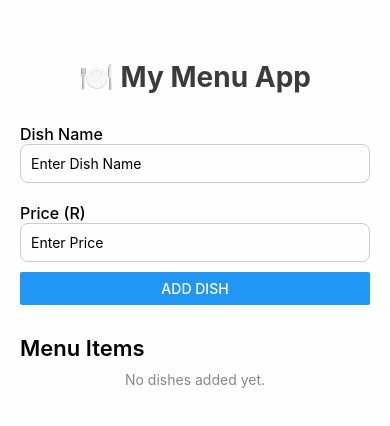
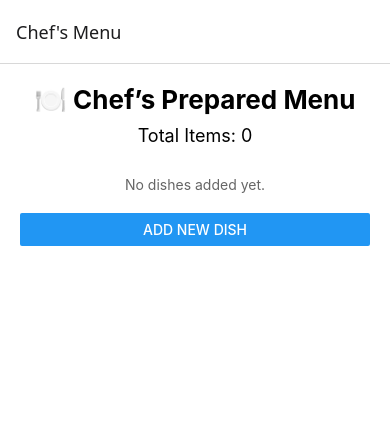
Before and after one commit to ST10494032/MAST_Poe_Par_2_ST_10494032, a React Native app: screen / in a window 390 px wide. Shown: the top 426 px of the page. Built offline with nearby package versions, Linux system fonts and the light colour scheme.

Commit message:
Trying something

```diff
--- a/App.tsx
+++ b/App.tsx
@@ -1,120 +1,34 @@
 import React, { useState } from "react";
-import { StyleSheet, Text, View, TextInput, Button, FlatList, Alert } from "react-native";
+import { NavigationContainer } from "@react-navigation/native";
+import { createNativeStackNavigator } from "@react-navigation/native-stack";
+import HomeScreen from "./screens/HomeScreen";
+import AddItemScreen from "./screens/AddItemScreen";
+import { MenuItem } from "./types/MenuItem";
 
-type MenuItem = {
-  id: string;
-  name: string;
-  price: string;
+export type RootStackParamList = {
+  Home: { menu: MenuItem[] } | undefined;
+  AddItem: { addMenuItem: (item: MenuItem) => void };
 };
+
+const Stack = createNativeStackNavigator<RootStackParamList>();
 
 export default function App() {
   const [menu, setMenu] = useState<MenuItem[]>([]);
-  const [dishName, setDishName] = useState("");
-  const [dishPrice, setDishPrice] = useState("");
 
-  const addMenuItem = () => {
-    if (!dishName || !dishPrice) {
-      Alert.alert("Error", "Please enter both dish name and price");
-      return;
-    }
-
-    const newItem: MenuItem = {
-      id: Date.now().toString(),
-      name: dishName,
-      price: dishPrice,
-    };
-
-    setMenu([...menu, newItem]);
-    setDishName("");
-    setDishPrice("");
+  const addMenuItem = (item: MenuItem) => {
+    setMenu([...menu, item]);
   };
 
   return (
-    <View style={styles.container}>
-      <Text style={styles.header}>🍽️ My Menu App</Text>
-
-      <Text style={styles.label}>Dish Name</Text>
-      <TextInput
-        style={styles.input}
-        placeholder="Enter Dish Name"
-        value={dishName}
-        onChangeText={setDishName}
-      />
-
-      <Text style={styles.label}>Price (R)</Text>
-      <TextInput
-        style={styles.input}
-        placeholder="Enter Price"
-        value={dishPrice}
-        onChangeText={setDishPrice}
-        keyboardType="numeric"
-      />
-
-      <Button title="Add Dish" onPress={addMenuItem} />
-
-      <Text style={styles.subHeader}>Menu Items</Text>
-      {menu.length === 0 ? (
-        <Text style={styles.emptyText}>No dishes added yet.</Text>
-      ) : (
-        <FlatList
-          data={menu}
-          keyExtractor={(item) => item.id}
-          renderItem={({ item }) => (
-            <View style={styles.menuItem}>
-              <Text style={styles.menuText}>
-                {item.name} - R{item.price}
-              </Text>
-            </View>
-          )}
-        />
-      )}
-    </View>
+    <NavigationContainer>
+      <Stack.Navigator>
+        <Stack.Screen name="Home" options={{ title: "Chef's Menu" }}>
+          {(props) => <HomeScreen {...props} menu={menu} />}
+        </Stack.Screen>
+        <Stack.Screen name="AddItem" options={{ title: "Add Menu Item" }}>
+          {(props) => <AddItemScreen {...props} addMenuItem={addMenuItem} />}
+        </Stack.Screen>
+      </Stack.Navigator>
+    </NavigationContainer>
   );
 }
-
-const styles = StyleSheet.create({
-  container: {
-    flex: 1,
-    backgroundColor: "#fefefe",
-    padding: 20,
-    paddingTop: 60,
-  },
-  header: {
-    fontSize: 28,
-    fontWeight: "bold",
-    textAlign: "center",
-    marginBottom: 20,
-    color: "#3b3b3b",
-  },
-  label: {
-    fontSize: 16,
-    fontWeight: "500",
-    marginTop: 10,
-  },
-  input: {
-    borderWidth: 1,
-    borderColor: "#ccc",
-    borderRadius: 8,
-    padding: 10,
-    marginBottom: 10,
-  },
-  subHeader: {
-    fontSize: 22,
-    fontWeight: "600",
-    marginTop: 30,
-    marginBottom: 10,
-  },
-  emptyText: {
-    color: "#888",
-    textAlign: "center",
-  },
-  menuItem: {
-    backgroundColor: "#e7f5ff",
-    padding: 12,
-    borderRadius: 8,
-    marginBottom: 8,
-  },
-  menuText: {
-    fontSize: 18,
-  },
-});
--- /dev/null
+++ b/screens/AddItemScreen.tsx
@@ -0,0 +1,105 @@
+import React, { useState } from "react";
+import {
+  View, Text, StyleSheet, TextInput, Button, Alert, Picker,
+} from "react-native";
+import { MenuItem } from "../types/MenuItem";
+import { NativeStackScreenProps } from "@react-navigation/native-stack";
+import { RootStackParamList } from "../App";
+
+type Props = NativeStackScreenProps<RootStackParamList, "AddItem"> & {
+  addMenuItem: (item: MenuItem) => void;
+};
+
+const COURSES = ["Starters", "Main", "Desserts", "Drinks"];
+
+export default function AddItemScreen({ navigation, addMenuItem }: Props) {
+  const [name, setName] = useState("");
+  const [description, setDescription] = useState("");
+  const [course, setCourse] = useState(COURSES[0]);
+  const [price, setPrice] = useState("");
+
+  const handleAdd = () => {
+    if (!name || !description || !price) {
+      Alert.alert("Error", "Please fill in all fields");
+      return;
+    }
+
+    const newItem: MenuItem = {
+      id: Date.now().toString(),
+      name,
+      description,
+      course,
+      price,
+    };
+
+    addMenuItem(newItem);
+    Alert.alert("Success", "Dish added successfully!");
+    navigation.goBack();
+  };
+
+  return (
+    <View style={styles.container}>
+      <Text style={styles.header}>Add a New Dish</Text>
+
+      <Text style={styles.label}>Dish Name</Text>
+      <TextInput
+        style={styles.input}
+        placeholder="Enter dish name"
+        value={name}
+        onChangeText={setName}
+      />
+
+      <Text style={styles.label}>Description</Text>
+      <TextInput
+        style={[styles.input, styles.textArea]}
+        placeholder="Enter description"
+        value={description}
+        onChangeText={setDescription}
+        multiline
+      />
+
+      <Text style={styles.label}>Select Course</Text>
+      <View style={styles.pickerContainer}>
+        <Picker
+          selectedValue={course}
+          onValueChange={(value) => setCourse(value)}
+        >
+          {COURSES.map((c) => (
+            <Picker.Item key={c} label={c} value={c} />
+          ))}
+        </Picker>
+      </View>
+
+      <Text style={styles.label}>Price (R)</Text>
+      <TextInput
+        style={styles.input}
+        placeholder="Enter price"
+        keyboardType="numeric"
+        value={price}
+        onChangeText={setPrice}
+      />
+
+      <Button title="Add Dish" onPress={handleAdd} />
+    </View>
+  );
+}
+
+const styles = StyleSheet.create({
+  container: { flex: 1, padding: 20, backgroundColor: "#fff" },
+  header: { fontSize: 24, fontWeight: "bold", marginBottom: 20 },
+  label: { fontSize: 16, marginTop: 10 },
+  input: {
+    borderWidth: 1,
+    borderColor: "#ccc",
+    padding: 10,
+    borderRadius: 8,
+    marginBottom: 10,
+  },
+  textArea: { height: 80 },
+  pickerContainer: {
+    borderWidth: 1,
+    borderColor: "#ccc",
+    borderRadius: 8,
+    marginBottom: 10,
+  },
+});
--- /dev/null
+++ b/screens/HomeScreen.tsx
@@ -0,0 +1,59 @@
+import React from "react";
+import { View, Text, StyleSheet, FlatList, Button } from "react-native";
+import { MenuItem } from "../types/MenuItem";
+import { NativeStackScreenProps } from "@react-navigation/native-stack";
+import { RootStackParamList } from "../App";
+
+type Props = NativeStackScreenProps<RootStackParamList, "Home"> & {
+  menu: MenuItem[];
+};
+
+export default function HomeScreen({ navigation, menu }: Props) {
+  return (
+    <View style={styles.container}>
+      <Text style={styles.header}>🍽️ Chef’s Prepared Menu</Text>
+      <Text style={styles.subHeader}>Total Items: {menu.length}</Text>
+
+      {menu.length === 0 ? (
+        <Text style={styles.emptyText}>No dishes added yet.</Text>
+      ) : (
+        <FlatList
+          data={menu}
+          keyExtractor={(item) => item.id}
+          renderItem={({ item }) => (
+            <View style={styles.card}>
+              <Text style={styles.dishName}>{item.name}</Text>
+              <Text style={styles.detail}>Course: {item.course}</Text>
+              <Text style={styles.detail}>Price: R{item.price}</Text>
+              <Text style={styles.description}>{item.description}</Text>
+            </View>
+          )}
+        />
+      )}
+
+      <View style={styles.addButton}>
+        <Button
+          title="Add New Dish"
+          onPress={() => navigation.navigate("AddItem", { addMenuItem: navigation.getParent()?.getState })}
+        />
+      </View>
+    </View>
+  );
+}
+
+const styles = StyleSheet.create({
+  container: { flex: 1, padding: 20, backgroundColor: "#fff" },
+  header: { fontSize: 26, fontWeight: "bold", textAlign: "center" },
+  subHeader: { fontSize: 18, marginVertical: 10, textAlign: "center" },
+  emptyText: { textAlign: "center", color: "#666", marginTop: 20 },
+  card: {
+    backgroundColor: "#f4f4f4",
+    padding: 15,
+    borderRadius: 8,
+    marginBottom: 10,
+  },
+  dishName: { fontSize: 20, fontWeight: "600" },
+  detail: { fontSize: 16, color: "#444" },
+  description: { marginTop: 5, fontSize: 14, color: "#555" },
+  addButton: { marginTop: 20 },
+});
--- /dev/null
+++ b/types/MenuItem.ts
@@ -0,0 +1,7 @@
+export type MenuItem = {
+  id: string;
+  name: string;
+  description: string;
+  course: string;
+  price: string;
+};
```
Also changed, not shown: 1 other file (tests, documents, lock files or other folders).
